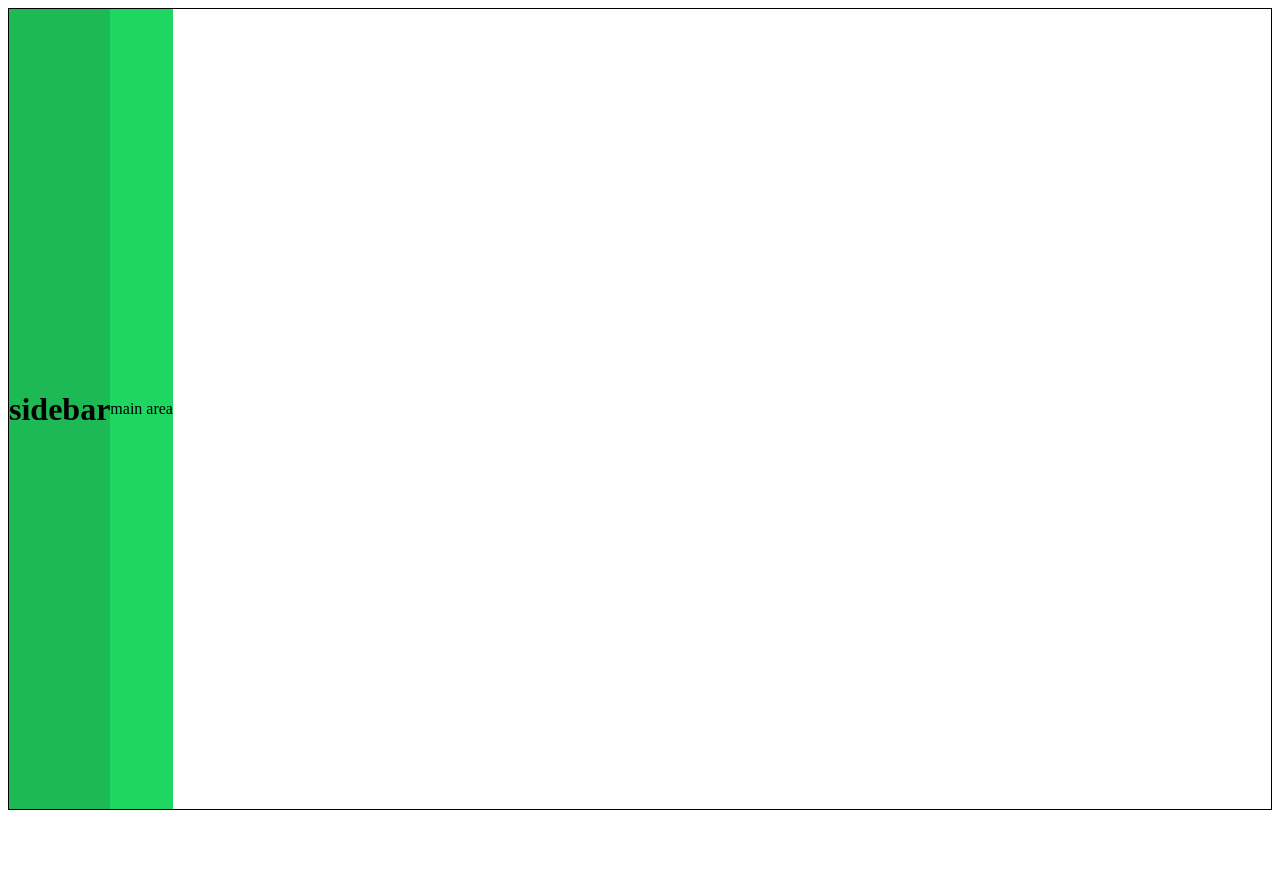
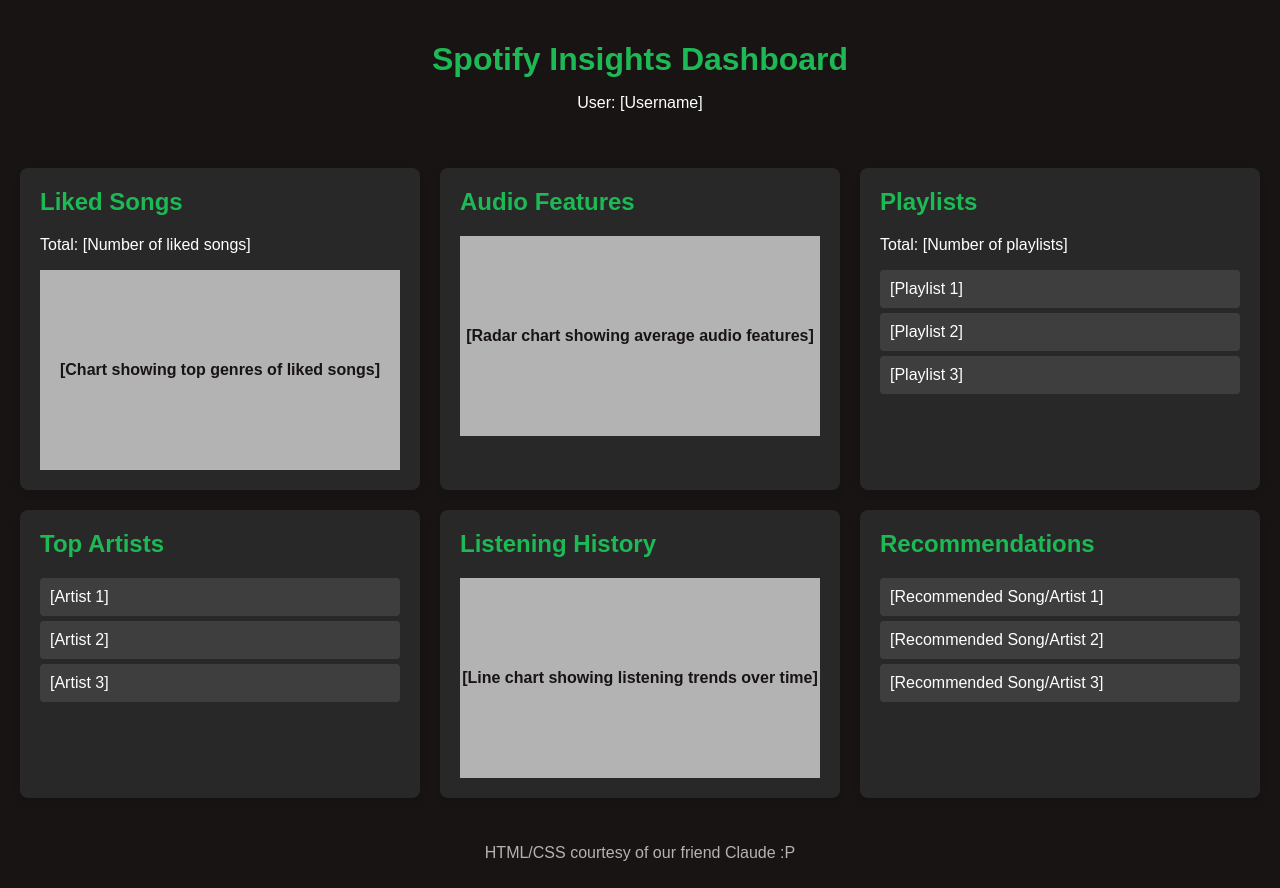
Before and after one commit to Johnsteer/Spotify-App-Svelte, a SvelteKit app: page / in a window 1280 px wide. Before the commit the page ends 818 px from the top, so only its background shows below. Built offline with nearby package versions, Linux system fonts and the light colour scheme.

Commit message:
html-css template powered by Claude

```diff
--- a/src/app.html
+++ b/src/app.html
@@ -10,3 +10,22 @@
 		<div style="display: contents">%sveltekit.body%</div>
 	</body>
 </html>
+
+<style>
+    :root {
+        --spotify-green: #1DB954;
+        --spotify-black: #191414;
+        --spotify-white: #FFFFFF;
+        --spotify-gray: #B3B3B3;
+        --card-bg: #282828;
+        --font-family: 'Circular', Arial, sans-serif;
+    }
+
+	body {
+		font-family: var(--font-family);
+		background-color: var(--spotify-black);
+		color: var(--spotify-white);
+		margin: 0;
+		padding: 0;
+	}
+</style>
--- a/src/routes/+page.svelte
+++ b/src/routes/+page.svelte
@@ -1,18 +1,170 @@
-<div id="parent" style="display:flex; border:solid 1px black; overflow:hideen; height:100vh;">
-    <div id="sidebar" class="sidebar">
-        <h1>sidebar</h1>
-    </div>
-    <div id="main" style="background-color:#1ed760; display:flex; flex-flow:column; text-align:center; justify-content:center;">
-        main area
-    </div>
+
+<div class="dashboard">
+    <!-- Header section -->
+    <header class="header">
+        <h1>Spotify Insights Dashboard</h1>
+        <p>User: [Username]</p>
+    </header>
+
+    <!-- Main content area -->
+    <main class="main-content">
+        <!-- Liked Songs section -->
+        <section class="card liked-songs">
+            <h2>Liked Songs</h2>
+            <p>Total: [Number of liked songs]</p>
+            <div class="chart-placeholder">
+                [Chart showing top genres of liked songs]
+            </div>
+        </section>
+
+        <!-- Audio Features section -->
+        <section class="card audio-features">
+            <h2>Audio Features</h2>
+            <div class="chart-placeholder">
+                [Radar chart showing average audio features]
+            </div>
+        </section>
+
+        <!-- Playlists section -->
+        <section class="card playlists">
+            <h2>Playlists</h2>
+            <p>Total: [Number of playlists]</p>
+            <ul class="playlist-list">
+                <li>[Playlist 1]</li>
+                <li>[Playlist 2]</li>
+                <li>[Playlist 3]</li>
+            </ul>
+        </section>
+
+        <!-- Top Artists section -->
+        <section class="card top-artists">
+            <h2>Top Artists</h2>
+            <ol class="artist-list">
+                <li>[Artist 1]</li>
+                <li>[Artist 2]</li>
+                <li>[Artist 3]</li>
+            </ol>
+        </section>
+
+        <!-- Listening History section -->
+        <section class="card listening-history">
+            <h2>Listening History</h2>
+            <div class="chart-placeholder">
+                [Line chart showing listening trends over time]
+            </div>
+        </section>
+
+        <!-- Recommendations section -->
+        <section class="card recommendations">
+            <h2>Recommendations</h2>
+            <ul class="recommendation-list">
+                <li>[Recommended Song/Artist 1]</li>
+                <li>[Recommended Song/Artist 2]</li>
+                <li>[Recommended Song/Artist 3]</li>
+            </ul>
+        </section>
+    </main>
+
+    <!-- Footer section -->
+    <footer class="footer">
+        <p>HTML/CSS courtesy of our friend Claude :P</p>
+    </footer>
 </div>
 
+
+
 <style>
-    .sidebar {
-        background-color: #1DB954;
+    :root {
+        --spotify-green: #1DB954;
+        --spotify-black: #191414;
+        --spotify-white: #FFFFFF;
+        --spotify-gray: #B3B3B3;
+        --card-bg: #282828;
+        --font-family: 'Circular', Arial, sans-serif;
+    }
+
+    .dashboard {
+        display: grid;
+        grid-template-areas:
+            "header header"
+            "main main"
+            "footer footer";
+        grid-template-rows: auto 1fr auto;
+        min-height: 100vh;
+    }
+
+    /* Header styles */
+    .header {
+        grid-area: header;
+        background-color: var(--spotify-black);
+        padding: 20px;
         text-align: center;
+    }
+
+    .header h1 {
+        color: var(--spotify-green);
+        margin-bottom: 10px;
+    }
+
+    /* Main content area styles */
+    .main-content {
+        grid-area: main;
+        display: grid;
+        grid-template-columns: repeat(auto-fit, minmax(300px, 1fr));
+        gap: 20px;
+        padding: 20px;
+    }
+
+    /* Card styles for each section */
+    .card {
+        background-color: var(--card-bg);
+        border-radius: 8px;
+        padding: 20px;
+        box-shadow: 0 4px 6px rgba(0, 0, 0, 0.1);
+    }
+
+    .card h2 {
+        color: var(--spotify-green);
+        margin-top: 0;
+    }
+
+    /* Placeholder styles for charts and lists */
+    .chart-placeholder {
+        background-color: var(--spotify-gray);
+        height: 200px;
+        display: flex;
         justify-content: center;
-        display: flex;
-        flex-flow: column;
+        align-items: center;
+        color: var(--spotify-black);
+        font-weight: bold;
+        margin-top: 10px;
+    }
+
+    .playlist-list, .artist-list, .recommendation-list {
+        list-style-type: none;
+        padding: 0;
+    }
+
+    .playlist-list li, .artist-list li, .recommendation-list li {
+        background-color: rgba(255, 255, 255, 0.1);
+        margin-bottom: 5px;
+        padding: 10px;
+        border-radius: 4px;
+    }
+
+    /* Footer styles */
+    .footer {
+        grid-area: footer;
+        background-color: var(--spotify-black);
+        color: var(--spotify-gray);
+        text-align: center;
+        padding: 10px;
+    }
+
+    /* Responsive design adjustments */
+    @media (max-width: 768px) {
+        .main-content {
+            grid-template-columns: 1fr;
+        }
     }
 </style>
```
